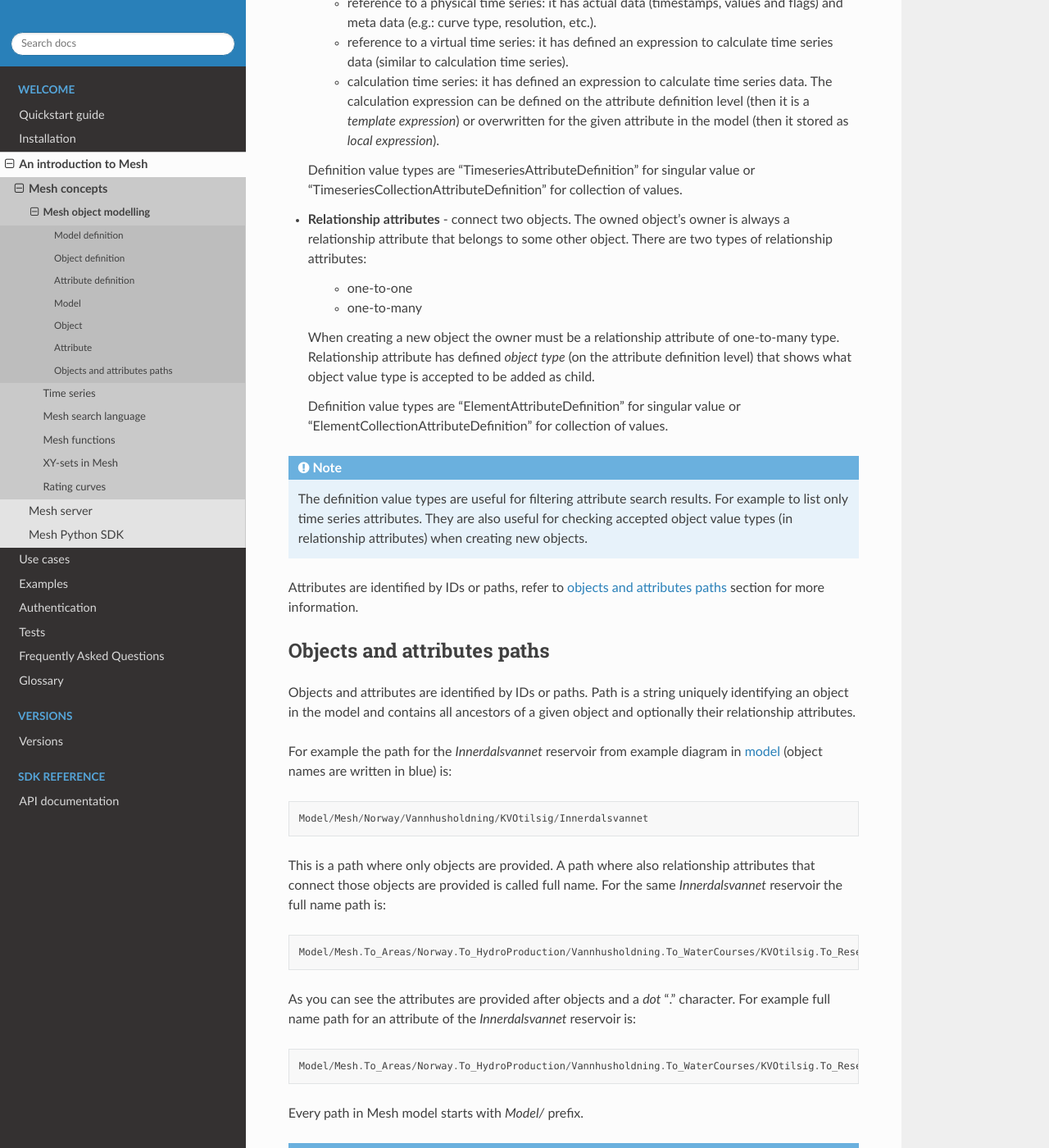
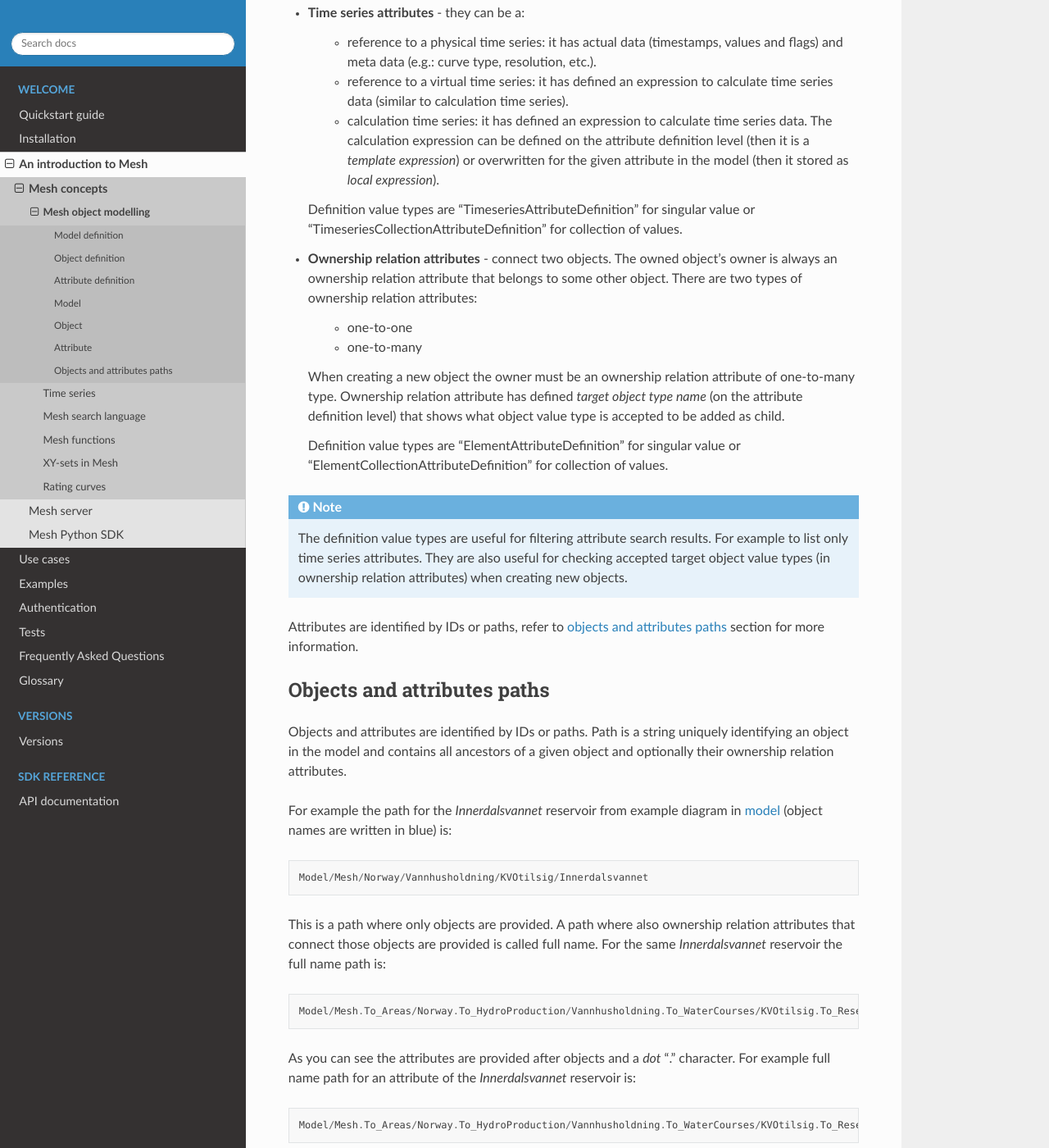
Before and after one commit to Volue-Public/energy-mesh-python, a Sphinx documentation site: the page built from docs/source/mesh_modelling.rst, in a window 1280 px wide and 1400 px high, scrolled down 4117 px. Shown: the whole window at 82% size. Built offline with Sphinx 7.4.7 and the Read the Docs theme 2.0.0, drawn with Linux system fonts in a browser that asks for light colours; some of the changed text lies outside the part shown.

Commit message:
Update proto and adjust tests/code to current Mesh master (2.6.0.1042)

```diff
--- a/docs/source/mesh_modelling.rst
+++ b/docs/source/mesh_modelling.rst
@@ -55,8 +55,8 @@
 
 For example: an object definition could represent a reservoir. It can have
 an attribute definition that represents current water level in a reservoir and
-a relationship attribute definition that represents how water is flowing to
-another object like hydro plant.
+an ownership relation attribute definition that represents how water is flowing
+to another object like hydro plant.
 
 
 .. _mesh_attribute_definition:
@@ -82,8 +82,8 @@
   (e.g. array of boolean), for singular definitions they are always set to 1
 
 Additionally specific attribute definitions may have additional fields, e.g.:
-time series attribute definition has *template expression* and relationship
-attribute definition has *object type*.
+time series attribute definition has *template expression* and ownership
+relation attribute definition has *target object type name*.
 
 Attribute definition could be compared to a C++ class member.
 
@@ -106,8 +106,8 @@
 In the diagram above object names are written in blue, object value types are
 written in black and there are no attribute shown.
 
-It is possible to create links (via relationship attributes) between objects in
-this tree.
+It is possible to create relations (via link or ownership relation attributes)
+between objects in this tree.
 
 .. _mesh_object:
 
@@ -186,17 +186,17 @@
   Definition value types are "TimeseriesAttributeDefinition" for singular value
   or "TimeseriesCollectionAttributeDefinition" for collection of values.
 
-* **Relationship attributes** - connect two objects. The owned object's owner
-  is always a relationship attribute that belongs to some other object. There
-  are two types of relationship attributes:
+* **Ownership relation attributes** - connect two objects. The owned object's
+  owner is always an ownership relation attribute that belongs to some other
+  object. There are two types of ownership relation attributes:
 
     - one-to-one
     - one-to-many
 
-  When creating a new object the owner must be a relationship attribute
-  of one-to-many type. Relationship attribute has defined *object type*
-  (on the attribute definition level) that shows what object value type
-  is accepted to be added as child.
+  When creating a new object the owner must be an ownership relation attribute
+  of one-to-many type. Ownership relation attribute has defined *target object
+  type name* (on the attribute definition level) that shows what object value
+  type is accepted to be added as child.
 
   Definition value types are "ElementAttributeDefinition" for singular value or
   "ElementCollectionAttributeDefinition" for collection of values.
@@ -206,8 +206,8 @@
 
   The definition value types are useful for filtering attribute search results.
   For example to list only time series attributes. They are also useful for
-  checking accepted object value types (in relationship attributes) when
-  creating new objects.
+  checking accepted target object value types (in ownership relation
+  attributes) when creating new objects.
 
 
 Attributes are identified by IDs or paths, refer to
@@ -222,16 +222,16 @@
 
 Objects and attributes are identified by IDs or paths. Path is a string
 uniquely identifying an object in the model and contains all ancestors of
-a given object and optionally their relationship attributes.
+a given object and optionally their ownership relation attributes.
 
 For example the path for the *Innerdalsvannet* reservoir from example diagram
 in :ref:`model <mesh_model>` (object names are written in blue) is::
 
   Model/Mesh/Norway/Vannhusholdning/KVOtilsig/Innerdalsvannet
 
-This is a path where only objects are provided. A path where also relationship
-attributes that connect those objects are provided is called full name.
-For the same *Innerdalsvannet* reservoir the full name path is::
+This is a path where only objects are provided. A path where also ownership
+relation attributes that connect those objects are provided is called full
+name. For the same *Innerdalsvannet* reservoir the full name path is::
 
   Model/Mesh.To_Areas/Norway.To_HydroProduction/Vannhusholdning.To_WaterCourses/KVOtilsig.To_Reservoirs/Innerdalsvannet
 
```
Also changed, not shown: 8 other files.
